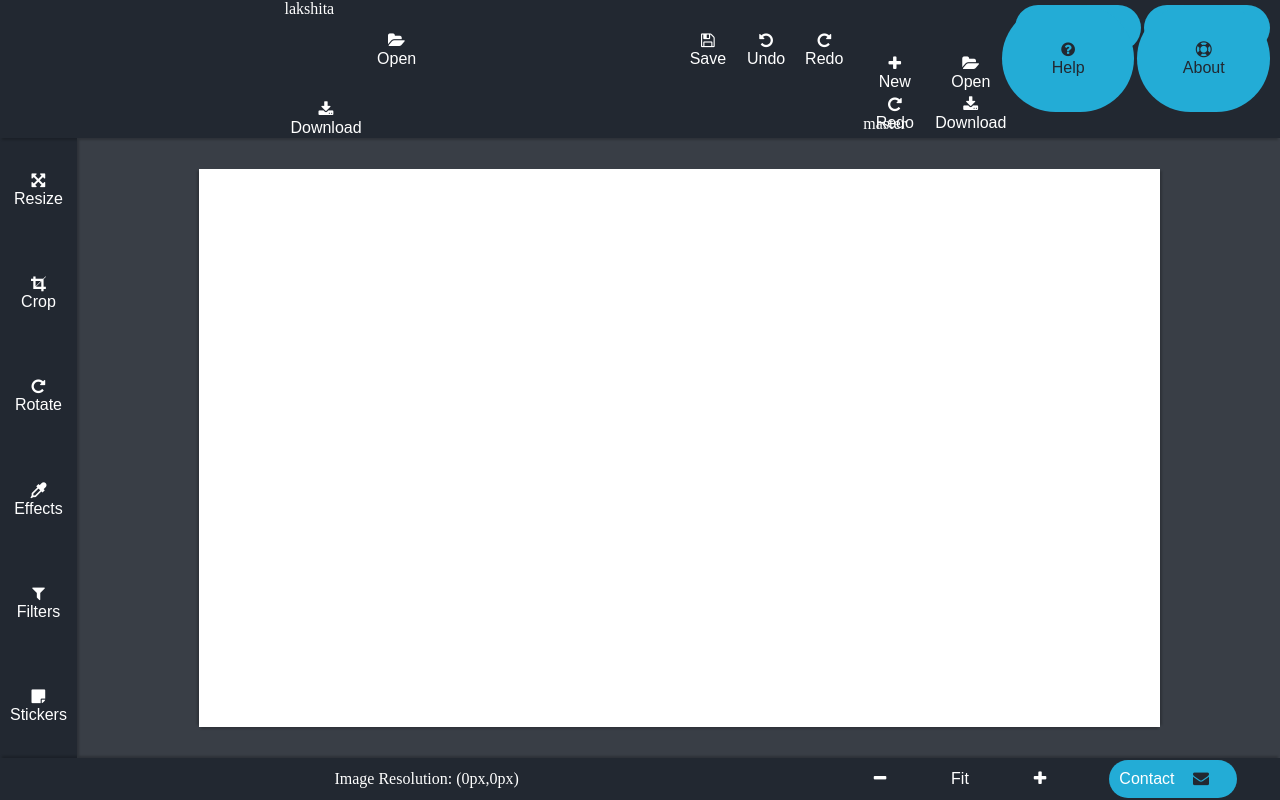
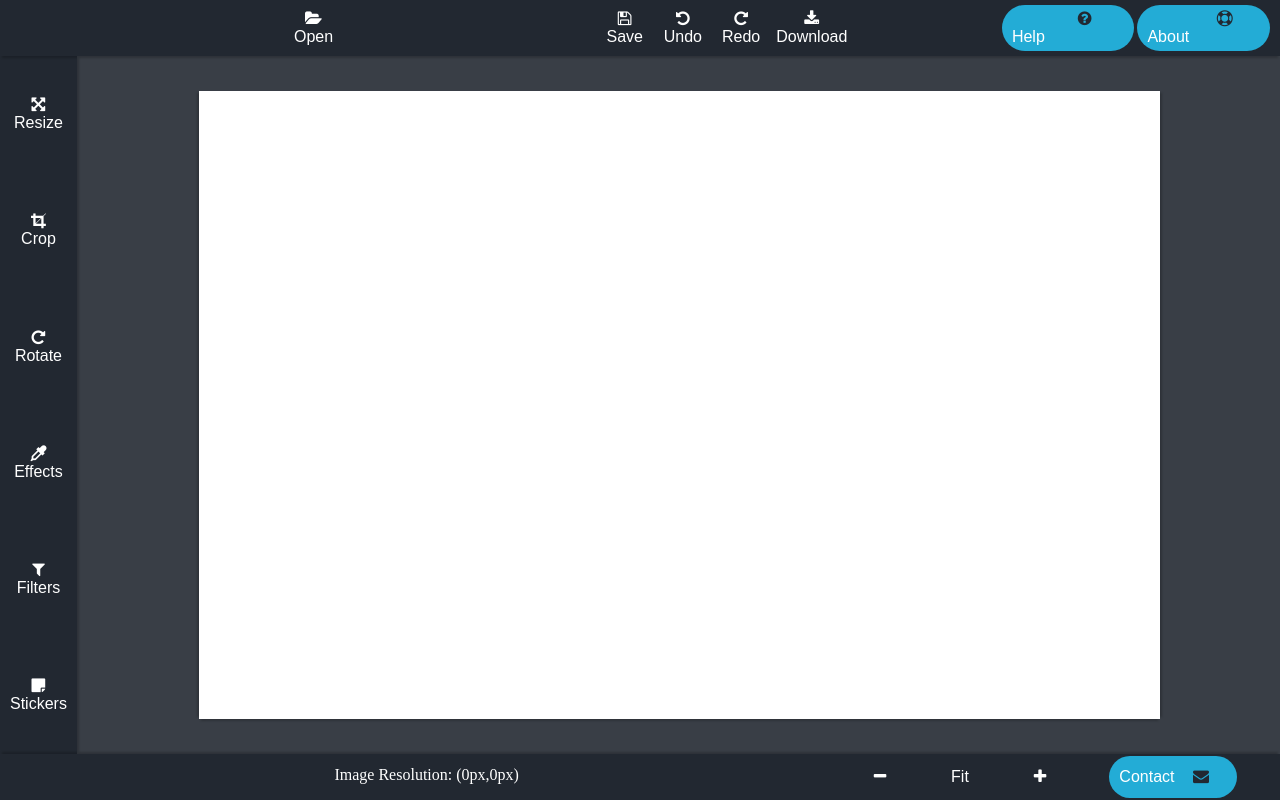
Before and after one commit to Siddharthgolecha/Snapz, a plain HTML site: page index.html in a window 1280 px wide. Drawn offline with nearby package versions, Linux system fonts and the light colour scheme; a web font is replaced by a local one.

Commit message:
Update index.html

```diff
--- a/index.html
+++ b/index.html
@@ -33,7 +33,6 @@
 					  -->
 				</div>
                 <div class="Menu">
- lakshita
 	  				<button class="Menubutton"><i class="fa fa-folder-open"></i><label for="files">Open</label></button>
                       <input type="file" style="visibility:hidden;" id="files">
 	  				<button class="Menubutton"><i class="fa fa-save"></i><br>Save</a></button>
@@ -45,19 +44,6 @@
 					<div></div><div></div>
 	  				<button class="Othersbutton"><i class="fa fa-question-circle"></i><a href ="help.html"><br>Help</a></button>
 	  				<button class="Othersbutton"><i class="fa fa-support"></i><a href ="about.html"><br>About</a></button>
-
-	  				<button class="Menubutton"><i class="fa fa-plus"></i><br>New</button>
-	  				<button class="Menubutton"><i class="fa fa-folder-open"></i><br>Open</button>
-	  				<button class="Menubutton"><i class="fa fa-save"></i><br>Save</button>
-	  				<button class="Menubutton"><i class="fa fa-undo"></i><br>Undo</button>
-	  				<button class="Menubutton"><i class="fa fa-repeat"></i><br>Redo</button>
-					<button class="Menubutton"><i class="fa fa-download"></i><br>Download</button>
-				</div>
-				<div class="Others">
-					<div></div><div></div>
-	  				<button class="Othersbutton"><i class="fa fa-question-circle"></i><br>Help</button>
-	  				<button class="Othersbutton"><i class="fa fa-support"></i><br>About</button>
- master
 				</div>
             </div>
             <div class="Tools">
```
